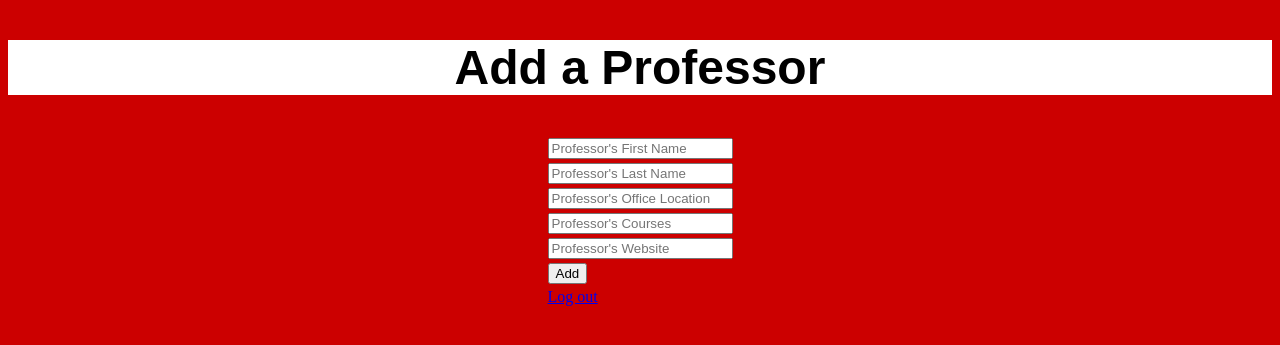
After one commit to syquiac/find-my-professor, a PHP site: page /add.php in a window 1280 px wide. The commit adds this page. Shown: the top 345 px of the page. Run offline with PHP 8.4, Linux system fonts and the light colour scheme; the visitor is signed in with stand-in values (Sample User, id 1).

Commit message:
Added files via upload
New files/functions and made some edits

```diff
--- a/Logout.php
+++ b/Logout.php
@@ -7,7 +7,7 @@ if(!isset($_SESSION['user']))
 }
 else if(isset($_SESSION['user'])!="")
 {
- header("Location: home.php");
+ header("Location: default.php");
 }
 
 if(isset($_GET['logout']))
--- /dev/null
+++ b/add.php
@@ -0,0 +1,82 @@
+<?php
+session_start();
+include_once 'dbconnect.php';
+
+if(isset($_SESSION['user']) != '7')
+{
+ header("Location: index.php");
+}
+if(isset($_POST['btn-add']))
+{
+ $fname = mysql_real_escape_string($_POST['fname']);
+ $lname = mysql_real_escape_string($_POST['lname']);
+ $office = mysql_real_escape_string($_POST['office']);
+ $courses = mysql_real_escape_string($_POST['courses']);
+ $website = mysql_real_escape_string($_POST['website']);
+
+ if(mysql_query("INSERT INTO profs(fname,lname,office,courses,website) VALUES('$fname','$lname','$office','$courses','$website')"))
+ {
+  ?>
+        <script>alert('Successfully added!');</script>
+        <?php
+ }
+ else
+ {
+  ?>
+        <script>alert('Error while adding Professor.');</script>
+        <?php
+ }
+}
+?>
+
+<!DOCTYPE html PUBLIC "-//W3C//DTD XHTML 1.0 Transitional//EN" "http://www.w3.org/TR/xhtml1/DTD/xhtml1-transitional.dtd">
+<html xmlns="http://www.w3.org/1999/xhtml">
+<head>
+<meta http-equiv="Content-Type" content="text/html; charset=utf-8" />
+<title>Add Professor to Database</title>
+<style>
+	body{
+		background-color: #cc0000;
+	}
+	h2{
+		background-color: white;
+		color:black;
+		font-family: Arial;
+		text-align: center;
+		font-size: 36pt;
+	}
+</style>
+</head>
+<body>
+<h2>Add a Professor</h2>
+<center>
+<div id="add-form">
+<form method="post">
+<table align="center" border="0">
+<tr>
+<td><input type="text" name="fname" placeholder="Professor's First Name" required /></td>
+</tr>
+<tr>
+<td><input type="text" name="lname" placeholder="Professor's Last Name" required /></td>
+</tr>
+<tr>
+<td><input type="text" name="office" placeholder="Professor's Office Location" required /></td>
+</tr>
+<tr>
+<td><input type="text" name="courses" placeholder="Professor's Courses" required /></td>
+</tr>
+<tr>
+<td><input type="text" name="website" placeholder="Professor's Website" required /></td>
+</tr>
+<tr>
+<td><button type="submit" name="btn-add">Add</button></td>
+</tr>
+<tr>
+<td><a href="Logout.php?logout">Log out</a></td>
+</tr>
+</table>
+</form>
+</div>
+</center>
+</body>
+</html>
```
Also changed, not shown: default.php (added, +73 -0 lines), index.php (+31 -8 lines).
